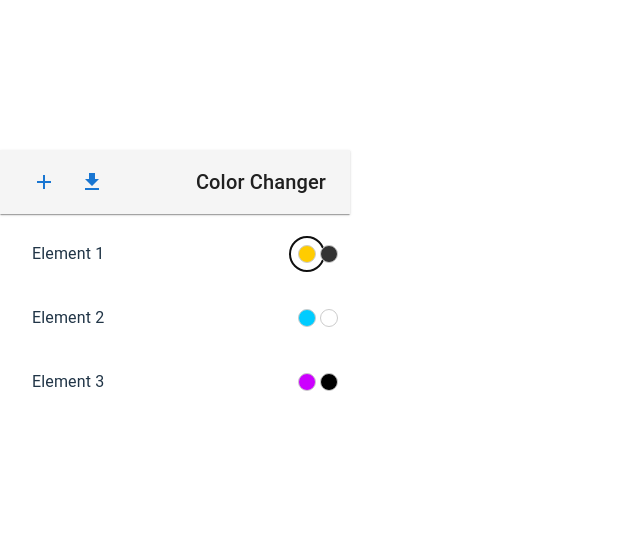
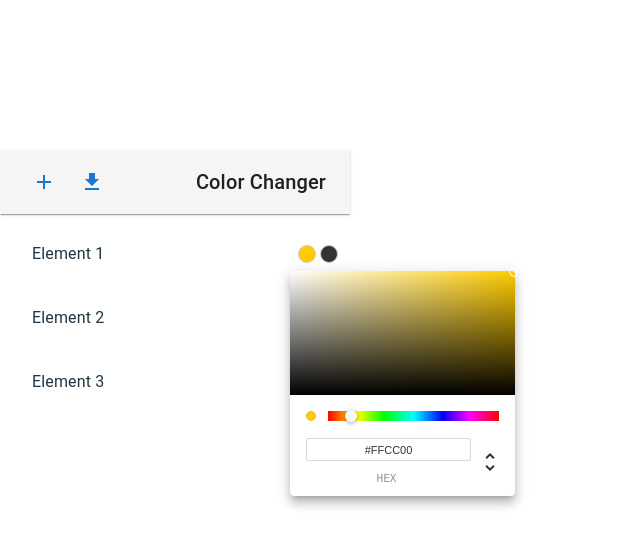
Before and after one commit to Ottaliam/SI582, a React (Vite) app: page / in a window 1280 px wide. Both pictures are taken after a click on the button 307 px from the left and 254 px from the top of the page. Shown: the top 546 px of the page, without its empty margins (0-640 px from the left). Built offline with nearby package versions, Linux system fonts and the light colour scheme.

Commit message:
Add color picker

```diff
--- a/package.json
+++ b/package.json
@@ -16,6 +16,7 @@
     "@mui/material": "^6.4.8",
     "lucide-react": "^0.483.0",
     "react": "^19.0.0",
+    "react-color": "^2.19.3",
     "react-dom": "^19.0.0"
   },
   "devDependencies": {
--- a/src/ElementList/ElementListItem.jsx
+++ b/src/ElementList/ElementListItem.jsx
@@ -1,6 +1,7 @@
 import {useState} from "react";
 
-import {IconButton, ListItem, ListItemButton, ListItemText, Box} from "@mui/material";
+import {IconButton, ListItem, ListItemButton, ListItemText, Box, Popover} from "@mui/material";
+import {ChromePicker} from "react-color";
 
 const Circle = ({ color }) => {
   return (
@@ -21,14 +22,38 @@ const ElementListItem = ({ nm, bg, fg }) => {
   const [background, setBackGround] = useState(bg);
   const [foreground, setForeground] = useState(fg);
 
+  const [anchorEl, setAnchorEl] = useState(null);
+  const [pickerType, setPickerType] = useState(null); // 'bg' or 'fg'
+
+  const handleOpenPicker = (event, type) => {
+    setAnchorEl(event.currentTarget);
+    setPickerType(type);
+  }
+
+  const handleClosePicker = () => {
+    setAnchorEl(null);
+    setPickerType(null);
+  }
+
+  const handleColorChange = (color) => {
+    if (pickerType === 'bg') {
+      setBackGround(color.hex);
+    } else {
+      setForeground(color.hex);
+    }
+  }
+
+  const open = Boolean(anchorEl);
+
   return (
+    <>
       <ListItem
         secondaryAction={
           <>
-        <IconButton edge="end" aria-label="color">
+            <IconButton edge="end" onClick={(e) => handleOpenPicker(e, 'bg')}>
               <Circle color={background} />
             </IconButton>
-        <IconButton edge="end" aria-label="color">
+            <IconButton edge="end" onClick={(e) => handleOpenPicker(e, 'fg')}>
               <Circle color={foreground} />
             </IconButton>
           </>
@@ -38,6 +63,23 @@ const ElementListItem = ({ nm, bg, fg }) => {
           <ListItemText primary={name} />
         </ListItemButton>
       </ListItem>
+
+      <Popover
+        open={open}
+        anchorEl={anchorEl}
+        onClose={handleClosePicker}
+        anchorOrigin={{
+          vertical: 'bottom',
+          horizontal: 'left'
+        }}
+      >
+        <ChromePicker
+          color={pickerType === 'bg' ? background : foreground}
+          onChange={handleColorChange}
+          disableAlpha
+        />
+      </Popover>
+    </>
   )
 }
 
```
Also changed, not shown: 1 other file (tests, documents, lock files or other folders). Lines whose indentation alone changed are shown as unchanged.
